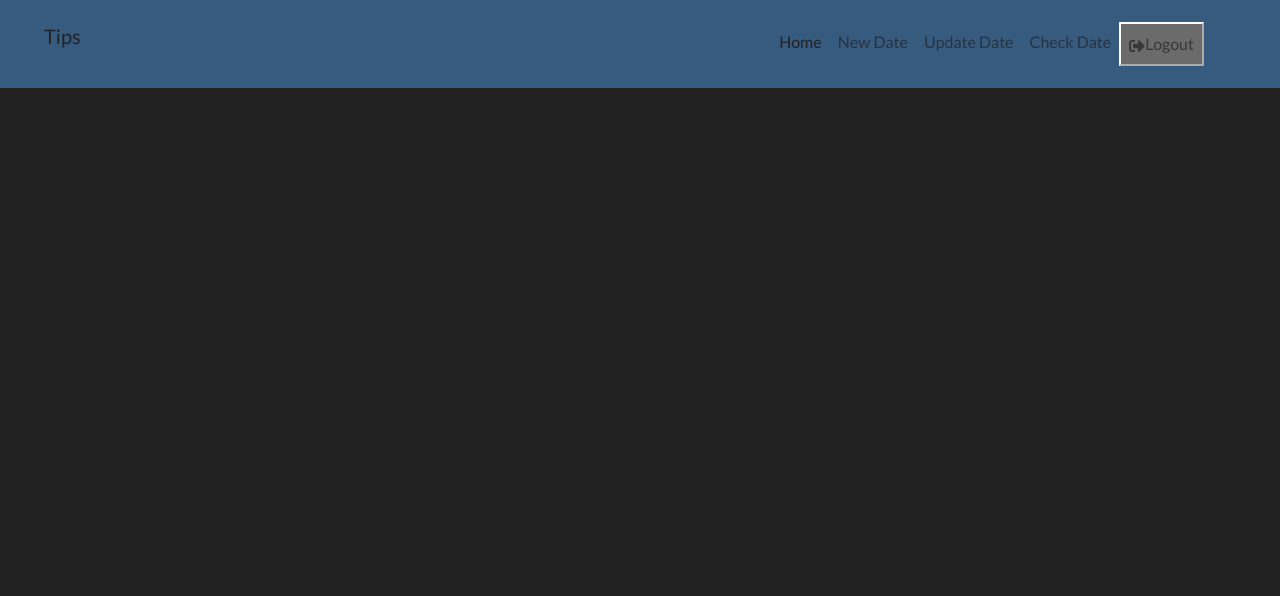
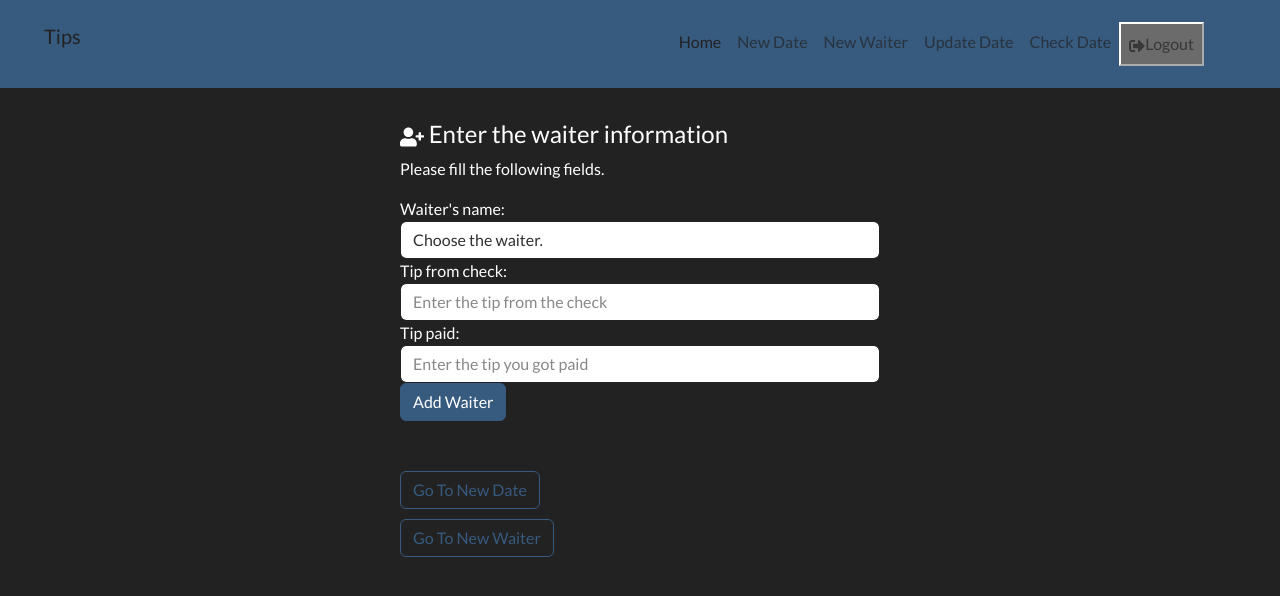
Before and after one commit to MasterTruckX/tips_project_frontend, a React (Vite) app: page /addWaiter in a window 1280 px wide. Shown: the top 596 px of the page. Built offline with nearby package versions, Linux system fonts and the light colour scheme; sample sign-in values are in the browser's storage.

Commit message:
NewWaiter is now own page and it's supported by AddWaiter so now it is possible to create a waiter without creating a date.

```diff
--- a/src/App.jsx
+++ b/src/App.jsx
@@ -6,9 +6,10 @@ import CheckDate from './pages/CheckDate'
 import Dashboard from './pages/Dashboard'
 import Login from './pages/Login'
 import NewDate from './pages/NewDate'
-import NewWaiter from './pages/NewWaiter'
+import AddWaiter from './pages/AddWaiter'
 import Register from './pages/Register'
 import UpdateDate from './pages/UpdateDate'
+import NewWaiter from './pages/NewWaiter'
 
 function App() {
 
@@ -22,9 +23,10 @@ function App() {
             <Route path='/login' element= {<Login/>}/>
             <Route path='/register' element= {<Register/>}/>
             <Route path='/newDate' element= {<NewDate/>}/>
-            <Route path='/newWaiter' element= {<NewWaiter/>}/>
+            <Route path='/addWaiter' element= {<AddWaiter/>}/>
             <Route path='/checkDate' element= {<CheckDate/>}/>
             <Route path='/updateDate' element= {<UpdateDate/>}/>
+            <Route path='/newWaiter' element= {<NewWaiter/>}/>
           </Routes>
         </div>
       </Router>
--- a/src/components/Header.jsx
+++ b/src/components/Header.jsx
@@ -33,6 +33,9 @@ const Header = () => {
                   <Link className="nav-link" to={"/newDate"}>New Date</Link>
                   </li>
                   <li className="nav-item">
+                  <Link className="nav-link" to={"/newWaiter"}>New Waiter</Link>
+                  </li>
+                  <li className="nav-item">
                   <Link className="nav-link" to={"/updateDate"}>Update Date</Link>
                   </li>
                   <li className="nav-item">
--- /dev/null
+++ b/src/pages/AddWaiter.jsx
@@ -0,0 +1,154 @@
+import { useState, useEffect } from 'react'
+import { useSelector, useDispatch } from 'react-redux'
+import { toast } from 'react-toastify'
+import {FaUserPlus} from 'react-icons/fa'
+import { createWaiter, reset } from '../features/waiters/waitersSlice'
+import { useNavigate } from 'react-router-dom'
+import Spinner from '../components/Spinner'
+
+const AddWaiter = () => {
+    const [formData, setFormData] = useState({
+      name: '',
+      checkTip: '',
+      paidTip: '',
+      id: ''
+    })
+
+    const { name, checkTip, paidTip, id } = formData
+    const { waiters, isLoading, isError, isSuccess, message} = useSelector((state) => state.waiter)
+    const { user } = useSelector((state) => state.auth)
+    const { dates } = useSelector((state) => state.date)
+    // const dates = {id: 15}
+    const dispatch = useDispatch()
+    const navigate = useNavigate()
+    useEffect(() => {
+      if(isError) {
+        toast.error(message)
+      }
+      if (!user) {
+        navigate('/login')
+      }
+      dispatch(reset())
+
+    },[user,navigate,isSuccess,isError,message, dispatch])
+    const onChange = (e) => {
+      setFormData((prevState) => ({
+          ...prevState,
+          [e.target.name]: e.target.value
+      }))
+    }
+    const onSubmit = (e) => {
+      e.preventDefault()
+      if( (name==='') || (checkTip==='') || (paidTip==='') || (dates.id==='') ){
+        toast.error('Enter the corresponding info in the empty fields.')
+      }else {
+          const waiterData = {
+              name, checkTip, paidTip, id: dates.id
+          }
+          dispatch(createWaiter(waiterData))
+          setFormData(
+            {
+              name: '',
+              checkTip: '',
+              paidTip: ''
+            }
+          )
+          navigate('/addWaiter')
+      }
+    }
+    const goToNewDate =  (e) => {
+        e.preventDefault()
+        dispatch(reset())
+        navigate('/newDate')
+    }
+    const goToNewWaiter =  (e) => {
+      e.preventDefault()
+      dispatch(reset())
+      navigate('/newWaiter')
+  }
+    if (isLoading) {
+      return <Spinner />
+    }
+  return (
+    <>
+      <div className='form-container'>
+
+        <section className='heading'>
+        <h4>
+            <FaUserPlus/> Enter the waiter information
+        </h4>
+        <p>Please fill the following fields.</p>
+        </section>
+        <section className='form'>
+        <form onSubmit={onSubmit}>
+            <div className="form-group">
+            <label htmlFor="name">Waiter's name:</label>
+            <select
+             type="text"
+             className='form-control'
+             id='name'
+             name='name'
+             value={name}
+             onChange= {onChange}
+            >
+                <option value=''>Choose the waiter.</option>
+                <option value="Alejandro">Alejandro</option>
+                <option value="Antonella">Antonella</option>
+                <option value="Aria">Aria</option>
+                <option value="Ayla">Ayla</option>
+                <option value="Azzurra">Azzurra</option>
+                <option value="Brandon">Brandon</option>
+                <option value="David">David</option>
+                <option value="Francesca">Francesca</option>
+                <option value="Gabriele">Gabriele</option>
+                <option value="Giordano">Giordano</option>
+                <option value="Kerem">Kerem</option>
+                <option value="Luca">Luca</option>
+                <option value="Manuel">Manuel</option>
+                <option value="Marcello">Marcello</option>
+                <option value="Natalie">Natalie</option>
+                <option value="Nicole">Nicole</option>
+                <option value="Tatiana">Tatiana</option>
+            </select>
+            </div>
+            <div className="form-group">
+            <label htmlFor="checkTip">Tip from check:</label>
+            <input
+                type="number"
+                className='form-control'
+                id='checkTip'
+                name='checkTip'
+                value={checkTip}
+                placeholder='Enter the tip from the check'
+                onChange= {onChange}
+            />
+            </div>
+            <div className="form-group">
+            <label htmlFor="paidTip">Tip paid:</label>
+            <input
+                type="number"
+                className='form-control'
+                id='paidTip'
+                name='paidTip'
+                value={paidTip}
+                placeholder='Enter the tip you got paid'
+                onChange= {onChange}
+            />
+            </div>
+            <div className="form-group">
+            <button type="submit" className="btn btn-primary">Add Waiter</button>
+            </div>
+            <div className="form-group">
+            <button type="button" className="btn btn-outline-primary" onClick={goToNewDate} style={{marginTop: '50px'}}>Go To New Date</button>
+            </div>
+            <div className="form-group">
+            <button type="button" className="btn btn-outline-primary" onClick={goToNewWaiter} style={{marginTop: '10px'}}>Go To New Waiter</button>
+            </div>
+        </form>
+        </section>
+      </div>
+    </>
+  )
+}
+
+export default AddWaiter
--- a/src/pages/NewWaiter.jsx
+++ b/src/pages/NewWaiter.jsx
@@ -1,24 +1,16 @@
 import { useState, useEffect } from 'react'
+import AddWaiter from "./AddWaiter"
 import { useSelector, useDispatch } from 'react-redux'
-import { toast } from 'react-toastify'
 import {FaUserPlus} from 'react-icons/fa'
-import { createWaiter, reset } from '../features/waiters/waitersSlice'
+import { getAllDates,getDateById, reset } from '../features/date/dateSlice'
 import { useNavigate } from 'react-router-dom'
-import Spinner from '../components/Spinner'
-
 const NewWaiter = () => {
   const [formData, setFormData] = useState({
-      name: '',
-      checkTip: '',
-      paidTip: '',
-      id: ''
+    date: ''
   })
-
-    const { name, checkTip, paidTip, id } = formData
-    const { waiters, isLoading, isError, isSuccess, message} = useSelector((state) => state.waiter)
+  const { date, role, hours, shift } = formData
   const { user } = useSelector((state) => state.auth)
-    const { dates } = useSelector((state) => state.date)
-    // const dates = {id: 15}
+  const { dates, isLoading, isError, message , datesList} = useSelector((state) => state.date)
   const dispatch = useDispatch()
   const navigate = useNavigate()
   useEffect(() => {
@@ -26,11 +18,16 @@ const NewWaiter = () => {
       toast.error(message)
     }
     if (!user) {
+      dispatch(logout())
+      dispatch(userReset())
       navigate('/login')
     }
+    dispatch(getAllDates())
+    if(date===''&&dates!==null){
       dispatch(reset())
+    }
 
-    },[user,navigate,isSuccess,isError,message, dispatch])
+  },[user, isError, date])
   const onChange = (e) => {
     setFormData((prevState) => ({
         ...prevState,
@@ -39,106 +36,50 @@ const NewWaiter = () => {
   }
   const onSubmit = (e) => {
     e.preventDefault()
-      if( (name==='') || (checkTip==='') || (paidTip==='') || (dates.id==='') ){
-        toast.error('Enter the corresponding info in the empty fields.')
-      }else {
-          const waiterData = {
-              name, checkTip, paidTip, id: dates.id
+    dispatch(getAllDates())
+    let dateData = []
+    datesList.forEach(d => {
+    if((new Date(d.date)).toLocaleDateString('en-US', {timeZone: 'UTC'})===(new Date(date)).toLocaleDateString('en-US', {timeZone: 'UTC'})){
+        dateData.push(d.id)
+        dispatch(getDateById(+dateData[0]))
       }
-          dispatch(createWaiter(waiterData))
-          setFormData(
-            {
-              name: '',
-              checkTip: '',
-              paidTip: ''
-            }
-          )
-          navigate('/newWaiter')
-      }
-    }
-    const exit =  (e) => {
-        e.preventDefault()
-        dispatch(reset())
-        navigate('/newDate')
-    }
-    if (isLoading) {
-      return <Spinner />
+    })
   }
   return (
     <>
-      <div className='form-container'>
+      {!dates? (
 
+        <>
+          <div className="form-container">
             <section className='heading'>
             <h4>
-            <FaUserPlus/> Enter the waiter information
+                <FaUserPlus /> Register a New Date!
             </h4>
             <p>Please fill the following fields.</p>
             </section>
             <section className='form'>
                 <form onSubmit={onSubmit}>
                     <div className="form-group">
-            <label htmlFor="name">Waiter's name:</label>
-            <select
-             type="text"
+                        <label htmlFor="date">Date: </label>
+                        <input
+                            type="date"
                             className='form-control'
-             id='name'
-             name='name'
-             value={name}
-             onChange= {onChange}
-            >
-                <option value=''>Choose the waiter.</option>
-                <option value="Alejandro">Alejandro</option>
-                <option value="Antonella">Antonella</option>
-                <option value="Aria">Aria</option>
-                <option value="Ayla">Ayla</option>
-                <option value="Azzurra">Azzurra</option>
-                <option value="Brandon">Brandon</option>
-                <option value="David">David</option>
-                <option value="Francesca">Francesca</option>
-                <option value="Gabriele">Gabriele</option>
-                <option value="Giordano">Giordano</option>
-                <option value="Kerem">Kerem</option>
-                <option value="Luca">Luca</option>
-                <option value="Manuel">Manuel</option>
-                <option value="Marcello">Marcello</option>
-                <option value="Natalie">Natalie</option>
-                <option value="Nicole">Nicole</option>
-                <option value="Tatiana">Tatiana</option>
-            </select>
-            </div>
-            <div className="form-group">
-            <label htmlFor="checkTip">Tip from check:</label>
-            <input
-                type="number"
-                className='form-control'
-                id='checkTip'
-                name='checkTip'
-                value={checkTip}
-                placeholder='Enter the tip from the check'
-                onChange= {onChange}
-            />
-            </div>
-            <div className="form-group">
-            <label htmlFor="paidTip">Tip paid:</label>
-            <input
-                type="number"
-                className='form-control'
-                id='paidTip'
-                name='paidTip'
-                value={paidTip}
-                placeholder='Enter the tip you got paid'
-                onChange= {onChange}
+                            id='date'
+                            name='date'
+                            value={date}
+                            onChange={onChange}
                         />
                     </div>
                     <div className="form-group">
                       <button type="submit" className="btn btn-primary">Add Waiter</button>
                     </div>
-            <div className="form-group">
-            <button type="button" className="btn btn-primary" onClick={exit} style={{marginTop: '50px'}}>All waiters registered</button>
-            </div>
                 </form>
             </section>
           </div>
+        </>
+      ):(
+        <AddWaiter/>
+      )}
     </>
   )
 }
```
Lines whose indentation alone changed are shown as unchanged.
